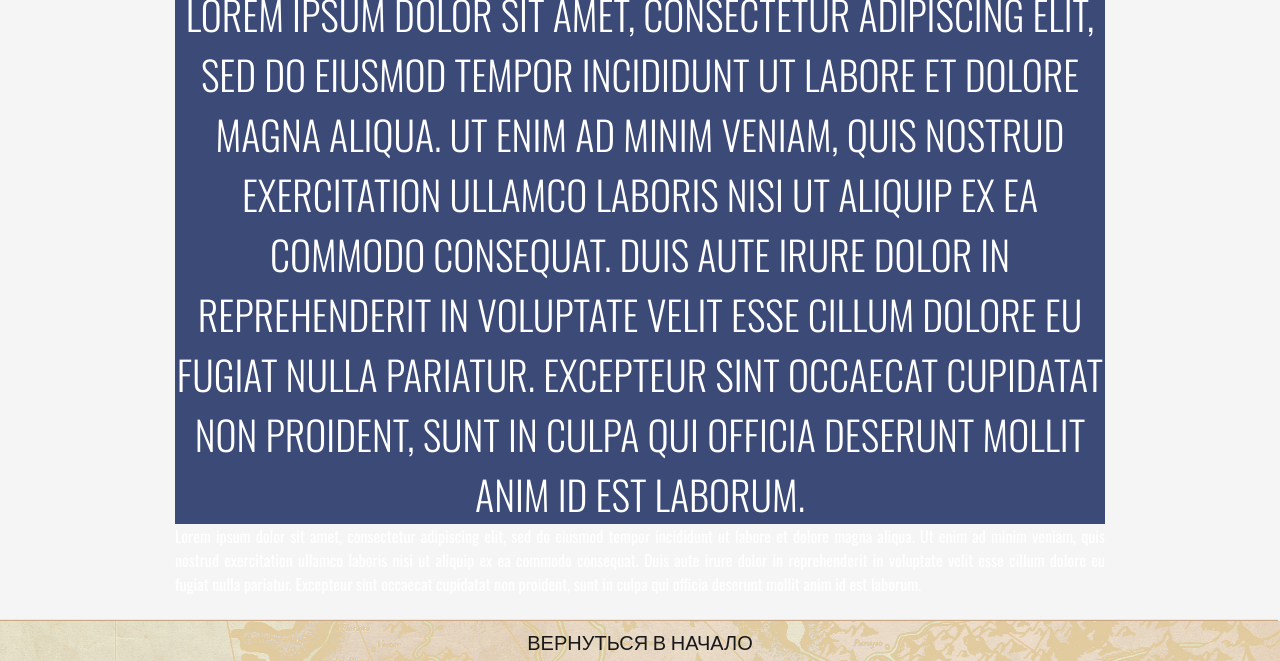
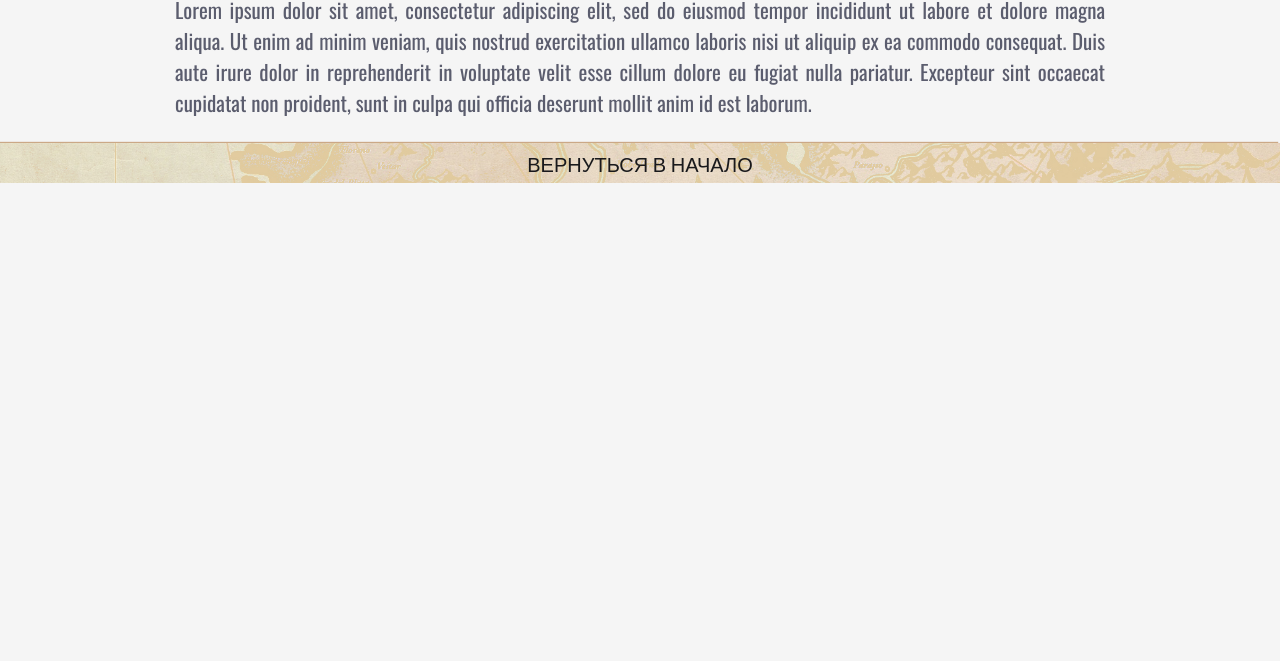
Before and after one commit to oddapple/website_for_venus.io, a plain HTML site: page family.html in a window 1280 px wide. Shown: the part 277-938 px from the top of the page. After the commit the page ends 800 px from the top, so only its background shows below. Drawn offline with nearby package versions, Linux system fonts and the light colour scheme; a script that the page names is missing.

Commit message:
fam page fix test-3

```diff
--- a/family.html
+++ b/family.html
@@ -44,15 +44,11 @@
     </ul>
 
     <h2>семьи</h2>
-    <h2>Lorem ipsum dolor sit amet, consectetur adipiscing elit, sed do eiusmod tempor
-      incididunt ut labore et dolore magna aliqua. Ut enim ad minim veniam, quis nostrud exercitation ullamco
-      laboris nisi ut aliquip ex ea commodo consequat. Duis aute irure dolor in reprehenderit in voluptate velit
-      esse cillum dolore eu fugiat nulla pariatur. Excepteur sint occaecat cupidatat non proident, sunt in culpa
-      qui officia deserunt mollit anim id est laborum.</h2>
-      <p>Lorem ipsum dolor sit amet, consectetur adipiscing elit, sed do eiusmod tempor incididunt ut labore et dolore
-        magna aliqua. Ut enim ad minim veniam, quis nostrud exercitation ullamco laboris nisi ut aliquip ex ea commodo
-        consequat. Duis aute irure dolor in reprehenderit in voluptate velit esse cillum dolore eu fugiat nulla pariatur.
-        Excepteur sint occaecat cupidatat non proident, sunt in culpa qui officia deserunt mollit anim id est laborum.</p>
+    <p style="color: #5b5d6e; text-align: justify; font-size: 21px; margin: 10px 0;">Lorem ipsum dolor sit amet,
+      consectetur adipiscing elit, sed do eiusmod tempor incididunt ut labore et dolore
+      magna aliqua. Ut enim ad minim veniam, quis nostrud exercitation ullamco laboris nisi ut aliquip ex ea commodo
+      consequat. Duis aute irure dolor in reprehenderit in voluptate velit esse cillum dolore eu fugiat nulla pariatur.
+      Excepteur sint occaecat cupidatat non proident, sunt in culpa qui officia deserunt mollit anim id est laborum.</p>
 
   </main>
 
```
